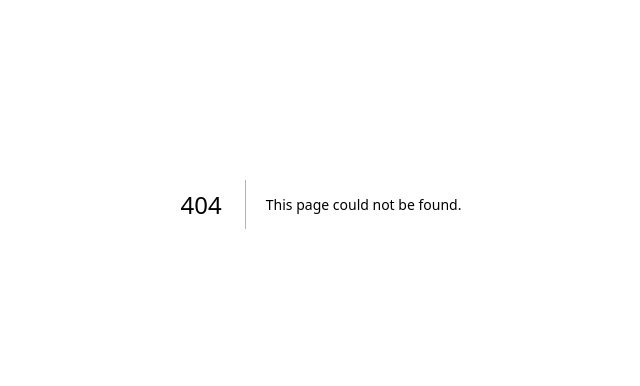
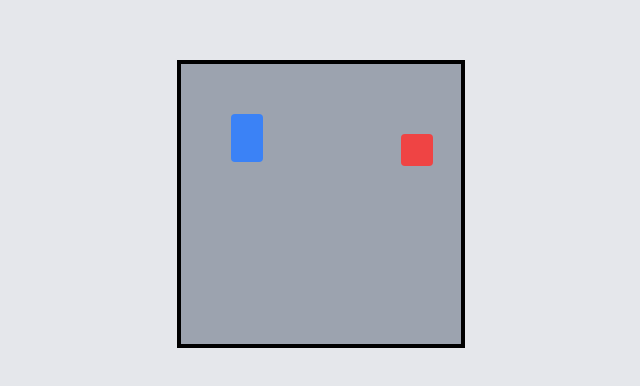
Before and after one commit to DonSanoj/Mini-Games-Collection, a Next.js app: page /CarGame in a window 1280 px wide. Before the commit this address had no page. Shown: the part 196-582 px from the top of the page, without its empty margins (319-959 px from the left). Built offline with nearby package versions, Linux system fonts and the light colour scheme.

Commit message:
Create car game

```diff
--- /dev/null
+++ b/src/app/CarGame/page.js
@@ -0,0 +1,9 @@
+import CarGame from "@/components/CarGame/CarGame";
+
+export default function carGame() {
+    return (
+        <div>
+            <CarGame />
+        </div>
+    );
+}
--- a/src/app/page.js
+++ b/src/app/page.js
@@ -21,11 +21,11 @@ const dynamicLinks = [
     href: '/TicTacToe',
     backgroundColor: '#A8C9A7',
   },
-  {
-    title: 'Word Puzzle',
-    href: '/WordPuzzle',
-    backgroundColor: '#D9B7D1',
-  },
+  // {
+  //   title: 'Word Puzzle',
+  //   href: '/WordPuzzle',
+  //   backgroundColor: '#D9B7D1',
+  // },
   {
     title: 'Sudoku',
     href: '/Sudoku',
@@ -36,25 +36,30 @@ const dynamicLinks = [
     href: '/Mahjong',
     backgroundColor: '#F3D9D1',
   },
-  {
-    title: 'Solitaire',
-    href: '/Solitaire',
-    backgroundColor: '#B5B5A0',
-  },
-  {
-    title: 'Ball Shooting',
-    href: '/BallShooting',
-    backgroundColor: '#A7C4C2',
-  },
-  {
-    title: 'Checkers',
-    href: '/Checkers',
-    backgroundColor: '#9CBAA2',
-  },
+  // {
+  //   title: 'Solitaire',
+  //   href: '/Solitaire',
+  //   backgroundColor: '#B5B5A0',
+  // },
+  // {
+  //   title: 'Ball Shooting',
+  //   href: '/BallShooting',
+  //   backgroundColor: '#A7C4C2',
+  // },
+  // {
+  //   title: 'Checkers',
+  //   href: '/Checkers',
+  //   backgroundColor: '#9CBAA2',
+  // },
   {
     title: 'Snake Game',
     href: '/SnakeGame',
     backgroundColor: '#E1B2A0',
+  },
+  {
+    title: 'Car Game',
+    href: '/CarGame',
+    backgroundColor: '#B99E79',
   }
 ];
 
--- /dev/null
+++ b/src/components/CarGame/CarGame.js
@@ -0,0 +1,81 @@
+'use client';
+
+import { useRef, useEffect, useState } from 'react';
+
+export default function CarGame() {
+
+    const [carPosition, setCarPosition] = useState({ x: 50, y: 50 });
+    const [obstaclePosition, setObstaclePosition] = useState({ x: 0, y: 0 });
+    const [isCollision, setIsCollision] = useState(false);
+
+    //Function to generate random position for the obstacle
+    const generateRandomPosition = () => {
+        const x = Math.floor(Math.random() * 27) * 10; // Multiplying by 10 to align with the grid
+        const y = Math.floor(Math.random() * 27) * 10;
+
+        return { x, y };
+    };
+
+    //Function to check for collision
+    const checkCollision = (carPos, obstaclePos) => {
+        return (
+            carPos.x < obstaclePos.x + 30 &&
+            carPos.x + 30 > obstaclePos.x &&
+            carPos.y < obstaclePos.y + 30 &&
+            carPos.y + 50 > obstaclePos.y
+        );
+    }
+
+    useEffect(() => {
+
+        //Set random position for the obstacle when the component mounts
+        setObstaclePosition(generateRandomPosition());
+
+        const handleKeyDown = (event) => {
+            const { key } = event;
+
+            setCarPosition((prev) => {
+                const newPosition = { ...prev };
+                if (key === 'ArrowUp') newPosition.y = Math.max(prev.y - 10, 0);
+                if (key === 'ArrowDown') newPosition.y = Math.min(prev.y + 10, 290);
+                if (key === 'ArrowLeft') newPosition.x = Math.max(prev.x - 10, 0);
+                if (key === 'ArrowRight') newPosition.x = Math.min(prev.x + 10, 290);
+
+                return newPosition;
+            });
+        };
+
+        window.addEventListener('keydown', handleKeyDown);
+
+        return () => {
+            window.removeEventListener('keydown', handleKeyDown);
+        };
+
+    }, []);
+
+    useEffect(() => {
+        if (checkCollision(carPosition, obstaclePosition)) {
+            setIsCollision(true);
+            // alert("Collision detected");
+            window.location.reload();
+        } else {
+            setIsCollision(false);
+        }
+    }, [carPosition]);
+
+    return (
+        <div className="flex justify-center items-center h-screen bg-gray-200">
+            <div className=' relative w-72 h-72 bg-gray-400 border-4 border-black'>
+                <div
+                    className={`absolute w-8 h-12 rounded ${isCollision ? 'bg-yellow-500' : 'bg-blue-500'
+                        }`}
+                    style={{ top: carPosition.y, left: carPosition.x }}
+                />
+                <div
+                    className="absolute w-8 h-8 bg-red-500 rounded"
+                    style={{ top: obstaclePosition.y, left: obstaclePosition.x }}
+                />
+            </div>
+        </div>
+    );
+}
```
